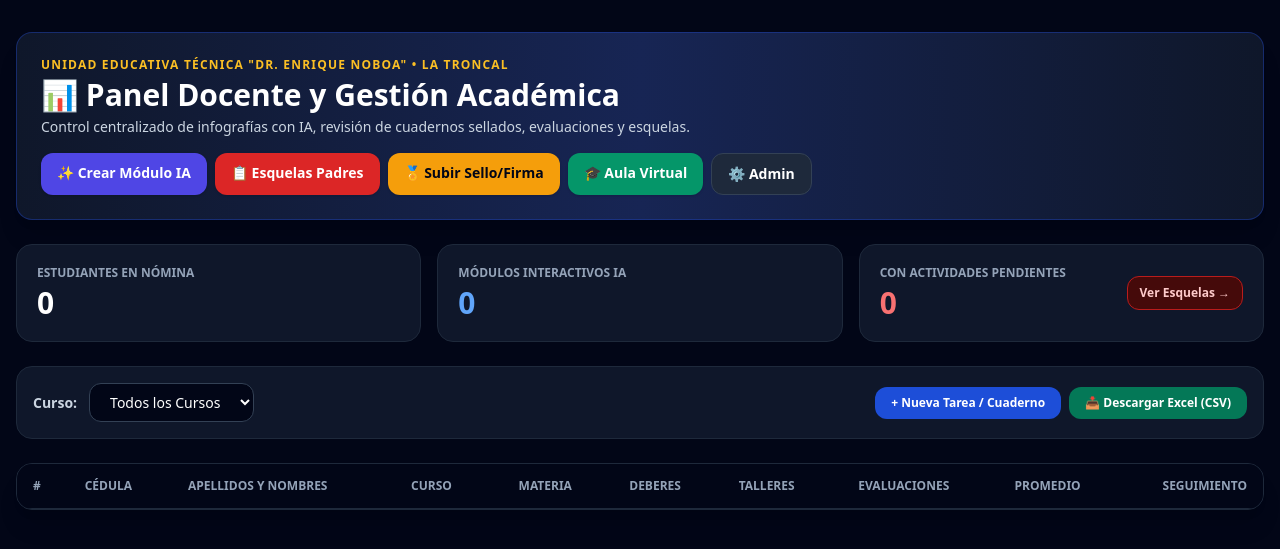
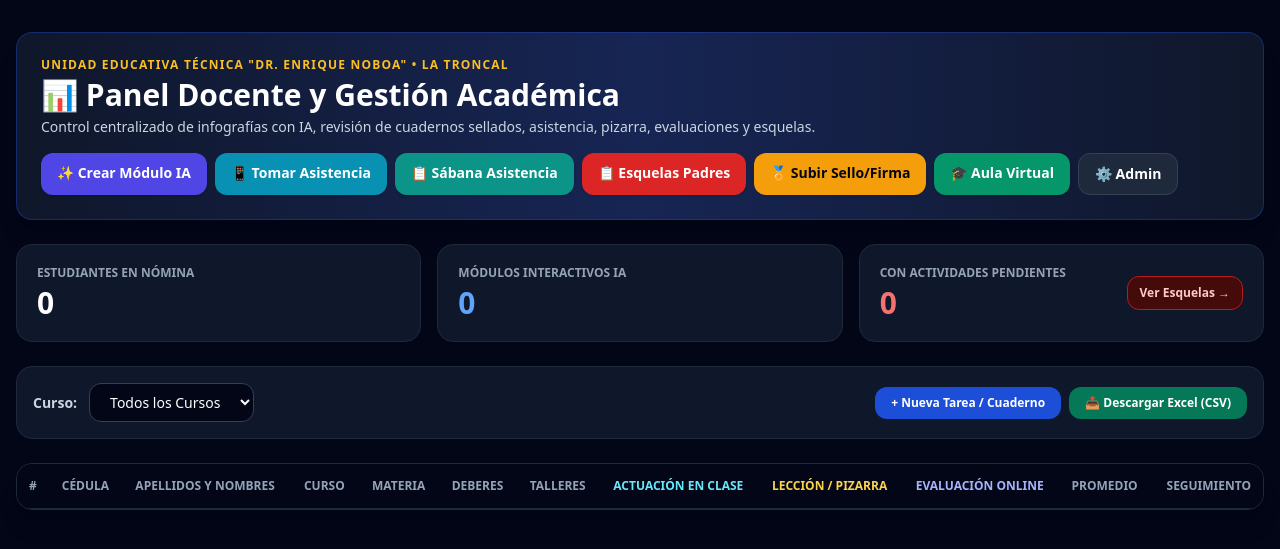
Before and after one commit to edwinlliguipuma-byte/plataforma-matematicas-bgu, a Django app: page /docente/ in a window 1280 px wide. Shown: the top 549 px of the page. Run offline with Django 5.2, Linux system fonts and the light colour scheme; the visitor is signed in with stand-in values (Sample User, id 1); data comes from the database, SQL or seed files in the repository; data that the repository does not hold is empty; some libraries are stand-ins or nearby versions.

Commit message:
Columnas Actuacion en Clase, Leccion Pizarra y Evaluacion Online en Panel Docente

```diff
--- a/cursos/modulo_ia.py
+++ b/cursos/modulo_ia.py
@@ -25,6 +25,8 @@ from .models import (
     ResultadoEvaluacion,
     ModuloInteractivo,
     EsquelaIncumplimiento,
+    RegistroAsistencia,
+    RegistroPizarra,
 )
 
 
@@ -61,6 +63,7 @@ def _normalizar_curso_bgu_post(request):
         mut = request.POST.copy()
         mut['curso'] = chosen.nombre
         request.POST = mut
+
 
 def _optimizar_imagen_b64(archivo):
     img = Image.open(archivo)
@@ -139,6 +142,7 @@ def _gemini_urlopen(req, timeout=165):
         raise last_err
     return urllib.request.urlopen(req, timeout=165)
 
+
 def _gemini_url(k):
     import json, urllib.request
     k = (k or "").strip().strip('"').strip("'")
@@ -171,6 +175,7 @@ def _gemini_url(k):
         pass
     return f"https://generativelanguage.googleapis.com/v1beta/models/gemini-3.8-flash:generateContent?key={k}"
 
+
 @staff_member_required
 def panel_docente_institucional(request):
     cursos = list(CursoBGU.objects.all().order_by("nombre"))
@@ -202,6 +207,24 @@ def panel_docente_institucional(request):
     ):
         prom_evals_map[row["estudiante_id"]] = float(row["p"] or 0)
 
+    # Actuación en Clase = Promedio de asistencia sobre 10 ((P + A + J) / total_marcadas * 10)
+    asist_stats = defaultdict(lambda: [0, 0])  # [asistidas, marcadas]
+    for row in RegistroAsistencia.objects.filter(estudiante_id__in=est_ids).values("estudiante_id", "estado"):
+        est_code = (row["estado"] or "").strip().upper()
+        if est_code in ("P", "A", "J", "F"):
+            asist_stats[row["estudiante_id"]][1] += 1
+            if est_code in ("P", "A", "J"):
+                asist_stats[row["estudiante_id"]][0] += 1
+
+    # Lección / Pizarra = Promedio sincronizado desde la app offline
+    prom_pizarra_map = {}
+    for row in (
+        RegistroPizarra.objects.filter(estudiante_id__in=est_ids)
+        .values("estudiante_id")
+        .annotate(p=Avg("nota_cuanti"))
+    ):
+        prom_pizarra_map[row["estudiante_id"]] = float(row["p"] or 0)
+
     tareas_por_curso = defaultdict(int)
     for t in Tarea.objects.all().values("id", "curso_id"):
         tareas_por_curso[t["curso_id"]] += 1
@@ -231,7 +254,11 @@ def panel_docente_institucional(request):
         p_tal = prom_entregas[est.id].get("TALLER", 0.0)
         p_eva = prom_evals_map.get(est.id, 0.0)
 
-        notas_activas = [n for n in (p_mat, p_deb, p_tal, p_eva) if n > 0]
+        asistidas, marcadas = asist_stats[est.id]
+        p_actuacion = round((asistidas / marcadas) * 10.0, 2) if marcadas > 0 else 0.0
+        p_pizarra = prom_pizarra_map.get(est.id, 0.0)
+
+        notas_activas = [n for n in (p_mat, p_deb, p_tal, p_actuacion, p_pizarra, p_eva) if n > 0]
         promedio_final = round(sum(notas_activas) / len(notas_activas), 2) if notas_activas else 0.0
 
         tot_t = tareas_por_curso.get(est.curso_id, 0)
@@ -248,6 +275,8 @@ def panel_docente_institucional(request):
                 "materia": round(p_mat, 2),
                 "deberes": round(p_deb, 2),
                 "talleres": round(p_tal, 2),
+                "actuacion_clase": p_actuacion,
+                "leccion_pizarra": round(p_pizarra, 2),
                 "evaluaciones": round(p_eva, 2),
                 "promedio": promedio_final,
                 "pendientes": pendientes,
@@ -267,7 +296,9 @@ def panel_docente_institucional(request):
                 "Materia",
                 "Deberes",
                 "Talleres",
-                "Lecciones/Eval.",
+                "Actuación en Clase (/10)",
+                "Lección / Pizarra",
+                "Evaluación Online",
                 "Promedio General",
                 "Actividades Pendientes",
             ]
@@ -281,6 +312,8 @@ def panel_docente_institucional(request):
                     f["materia"],
                     f["deberes"],
                     f["talleres"],
+                    f["actuacion_clase"],
+                    f["leccion_pizarra"],
                     f["evaluaciones"],
                     f["promedio"],
                     f["pendientes"],
@@ -436,7 +469,6 @@ CANTIDADES EXACTAS OBLIGATORIAS:
             prompt += "\nFORMATO MATEMÁTICO: Envuelve TODA expresión matemática, exponente, fracción, integral o raíz entre signos de dólar ($...$), por ejemplo: $\\int (3x^2 + 4x - 5)\\,dx$ o $\\frac{x^3}{3}$. Nunca dejes comandos LaTeX sueltos sin $...$.\n"
             prompt += "\nREGLA DE VELOCIDAD Y CONCISION: Responde de forma directa y breve. Cada explicacion o paso de resolucion debe tener maximo 1 o 2 lineas cortas (sin rodeos), manteniendo todas las formulas matematicas entre $...$.\n"
             prompt += "\nREGLA DE ETIQUETAS (NO_TEXT_CMD): Nunca uses \\text{...} para frases en español; escribe el texto fuera de los signos $ y encierra solo las fórmulas matemáticas entre $...$ (ejemplo: $a_1$ primer término, $d = a_k - a_{k-1}$ diferencia).\n"
-            # REGLA_MATERIA_SENCILLA_GENERAL
             if especialidad:
                 prompt = prompt.replace(especialidad, "Matemática General")
             prompt += (
--- a/cursos/templates/cursos/panel_docente.html
+++ b/cursos/templates/cursos/panel_docente.html
@@ -14,10 +14,12 @@
             <div>
                 <p class="text-xs font-bold tracking-widest text-amber-400 uppercase">Unidad Educativa Técnica "Dr. Enrique Noboa" • La Troncal</p>
                 <h1 class="text-2xl md:text-3xl font-black text-white mt-1">📊 Panel Docente y Gestión Académica</h1>
-                <p class="text-slate-300 text-sm mt-1">Control centralizado de infografías con IA, revisión de cuadernos sellados, evaluaciones y esquelas.</p>
+                <p class="text-slate-300 text-sm mt-1">Control centralizado de infografías con IA, revisión de cuadernos sellados, asistencia, pizarra, evaluaciones y esquelas.</p>
             </div>
             <div class="flex flex-wrap gap-2">
                 <a href="/docente/crear-modulo-ia/" class="bg-indigo-600 hover:bg-indigo-500 text-white font-bold px-4 py-2.5 rounded-xl text-sm shadow">✨ Crear Módulo IA</a>
+                <a href="/docente/asistencia-offline/" class="bg-cyan-600 hover:bg-cyan-500 text-white font-bold px-4 py-2.5 rounded-xl text-sm shadow">📱 Tomar Asistencia</a>
+                <a href="/docente/sabana-asistencia/{% if curso_id_actual %}?curso={{ curso_id_actual }}{% endif %}" class="bg-teal-600 hover:bg-teal-500 text-white font-bold px-4 py-2.5 rounded-xl text-sm shadow">📋 Sábana Asistencia</a>
                 <a href="/docente/esquelas/" class="bg-red-600 hover:bg-red-500 text-white font-bold px-4 py-2.5 rounded-xl text-sm shadow">📋 Esquelas Padres</a>
                 <a href="/admin/cursos/muestrasellofirma/" class="bg-amber-500 hover:bg-amber-400 text-slate-950 font-extrabold px-4 py-2.5 rounded-xl text-sm shadow">🏅 Subir Sello/Firma</a>
                 <a href="/aula/" target="_blank" class="bg-emerald-600 hover:bg-emerald-500 text-white font-bold px-4 py-2.5 rounded-xl text-sm shadow">🎓 Aula Virtual</a>
@@ -55,7 +57,7 @@
                     {% endfor %}
                 </select>
             </form>
-            <div class="flex gap-2">
+            <div class="flex flex-wrap gap-2">
                 <a href="/admin/cursos/tarea/add/" class="bg-blue-700 hover:bg-blue-600 text-white font-bold px-4 py-2 rounded-xl text-xs">+ Nueva Tarea / Cuaderno</a>
                 <a href="?curso_id={{ curso_id_actual }}&exportar=csv" class="bg-emerald-700 hover:bg-emerald-600 text-white font-bold px-4 py-2 rounded-xl text-xs">📥 Descargar Excel (CSV)</a>
             </div>
@@ -66,35 +68,39 @@
             <table class="w-full text-left border-collapse text-sm">
                 <thead class="bg-slate-950 text-slate-400 text-xs uppercase border-b border-slate-800">
                     <tr>
-                        <th class="py-3.5 px-4">#</th>
-                        <th class="py-3.5 px-4">Cédula</th>
-                        <th class="py-3.5 px-4">Apellidos y Nombres</th>
-                        <th class="py-3.5 px-4">Curso</th>
-                        <th class="py-3.5 px-4 text-center">Materia</th>
-                        <th class="py-3.5 px-4 text-center">Deberes</th>
-                        <th class="py-3.5 px-4 text-center">Talleres</th>
-                        <th class="py-3.5 px-4 text-center">Evaluaciones</th>
-                        <th class="py-3.5 px-4 text-center">Promedio</th>
-                        <th class="py-3.5 px-4 text-right">Seguimiento</th>
+                        <th class="py-3.5 px-3">#</th>
+                        <th class="py-3.5 px-3">Cédula</th>
+                        <th class="py-3.5 px-3">Apellidos y Nombres</th>
+                        <th class="py-3.5 px-3">Curso</th>
+                        <th class="py-3.5 px-3 text-center">Materia</th>
+                        <th class="py-3.5 px-3 text-center">Deberes</th>
+                        <th class="py-3.5 px-3 text-center">Talleres</th>
+                        <th class="py-3.5 px-3 text-center text-cyan-300">Actuación en Clase</th>
+                        <th class="py-3.5 px-3 text-center text-amber-300">Lección / Pizarra</th>
+                        <th class="py-3.5 px-3 text-center text-indigo-300">Evaluación Online</th>
+                        <th class="py-3.5 px-3 text-center">Promedio</th>
+                        <th class="py-3.5 px-3 text-right">Seguimiento</th>
                     </tr>
                 </thead>
                 <tbody class="divide-y divide-slate-800">
                     {% for f in filas %}
                     <tr class="hover:bg-slate-800/40">
-                        <td class="py-3 px-4 text-slate-500">{{ forloop.counter }}</td>
-                        <td class="py-3 px-4 font-mono text-xs text-slate-300">{{ f.estudiante.cedula }}</td>
-                        <td class="py-3 px-4 font-bold text-white">{{ f.estudiante.nombre_completo }}</td>
-                        <td class="py-3 px-4 text-xs text-slate-300">{{ f.estudiante.curso.nombre }}</td>
-                        <td class="py-3 px-4 text-center">{{ f.materia }}</td>
-                        <td class="py-3 px-4 text-center">{{ f.deberes }}</td>
-                        <td class="py-3 px-4 text-center">{{ f.talleres }}</td>
-                        <td class="py-3 px-4 text-center">{{ f.evaluaciones }}</td>
-                        <td class="py-3 px-4 text-center">
+                        <td class="py-3 px-3 text-slate-500">{{ forloop.counter }}</td>
+                        <td class="py-3 px-3 font-mono text-xs text-slate-300">{{ f.estudiante.cedula }}</td>
+                        <td class="py-3 px-3 font-bold text-white whitespace-nowrap">{{ f.estudiante.nombre_completo }}</td>
+                        <td class="py-3 px-3 text-xs text-slate-300 whitespace-nowrap">{{ f.estudiante.curso.nombre }}</td>
+                        <td class="py-3 px-3 text-center">{{ f.materia }}</td>
+                        <td class="py-3 px-3 text-center">{{ f.deberes }}</td>
+                        <td class="py-3 px-3 text-center">{{ f.talleres }}</td>
+                        <td class="py-3 px-3 text-center font-semibold text-cyan-200">{{ f.actuacion_clase }}</td>
+                        <td class="py-3 px-3 text-center font-semibold text-amber-200">{{ f.leccion_pizarra }}</td>
+                        <td class="py-3 px-3 text-center font-semibold text-indigo-200">{{ f.evaluaciones }}</td>
+                        <td class="py-3 px-3 text-center">
                             <span class="px-2.5 py-1 rounded-full text-xs font-black {% if f.promedio >= 7 %}bg-emerald-950 text-emerald-300 border border-emerald-600{% else %}bg-red-950 text-red-300 border border-red-600{% endif %}">
                                 {{ f.promedio }}
                             </span>
                         </td>
-                        <td class="py-3 px-4 text-right whitespace-nowrap">
+                        <td class="py-3 px-3 text-right whitespace-nowrap">
                             {% if f.pendientes > 0 %}
                             <a href="{% url 'imprimir_esquela' f.estudiante.id %}" target="_blank" class="bg-red-600 hover:bg-red-500 text-white text-xs font-bold px-3 py-1 rounded-lg">
                                 📄 Esquela ({{ f.pendientes }})
```
